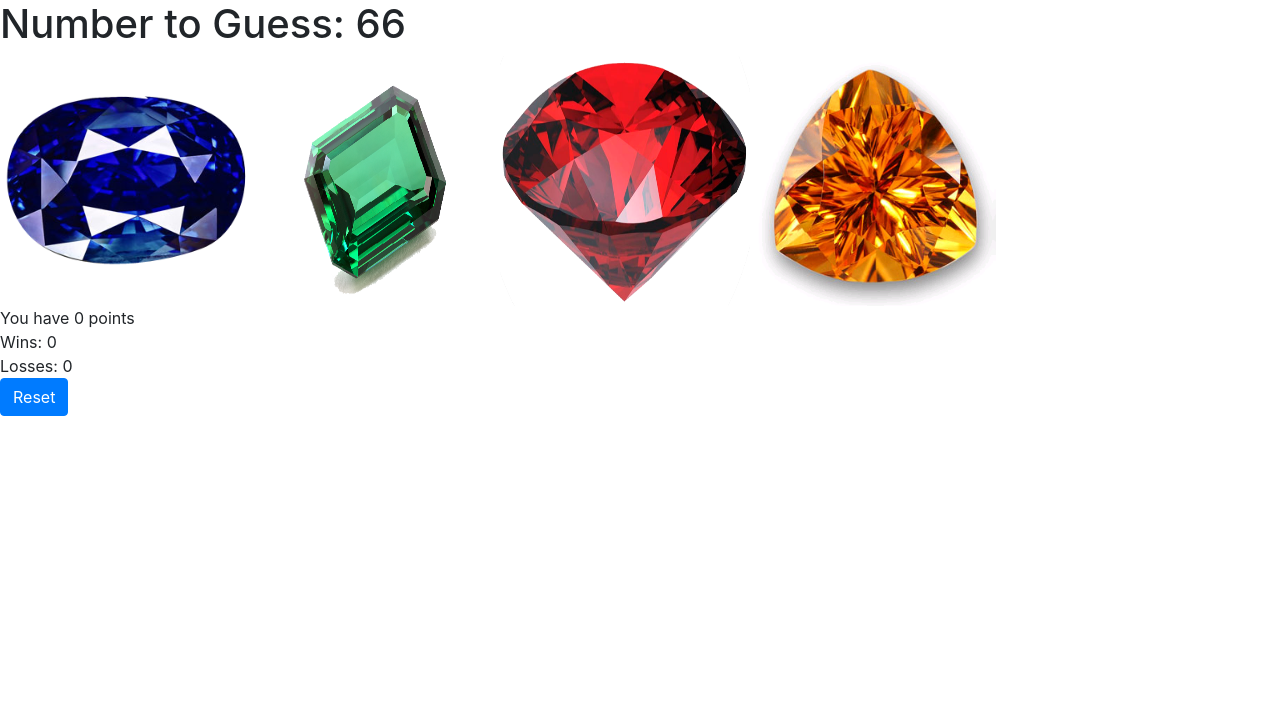
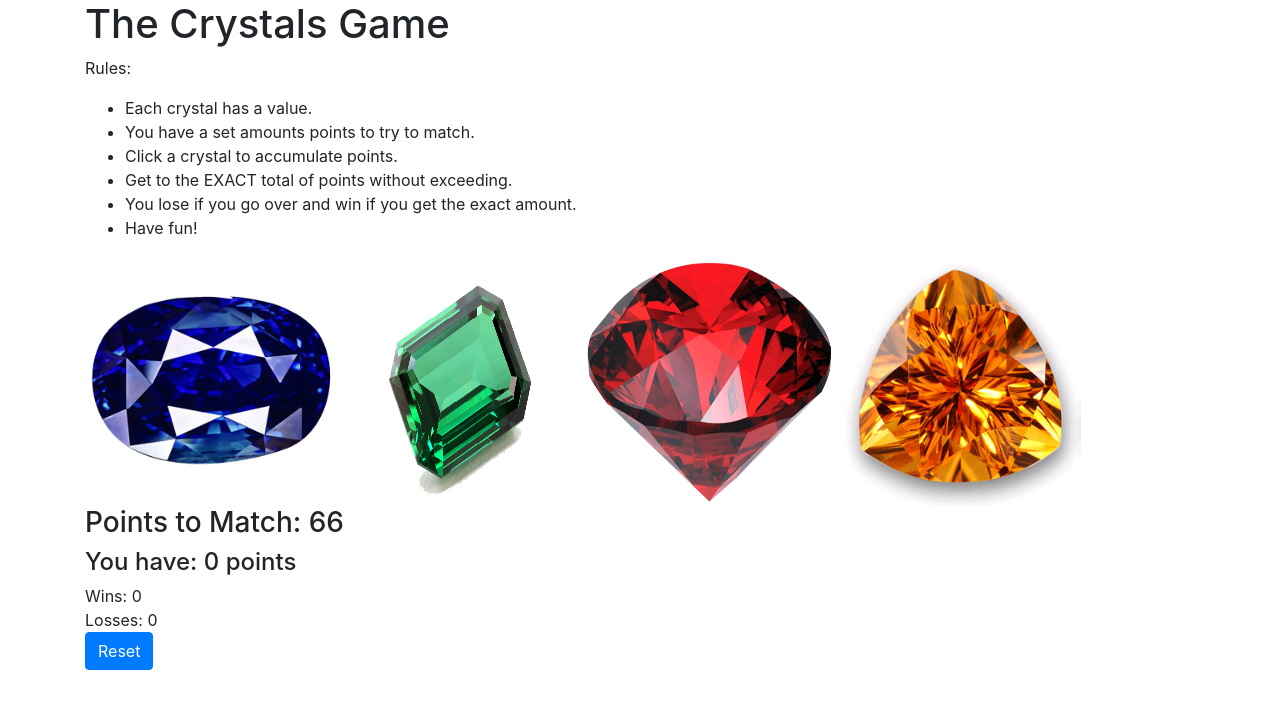
Before and after one commit to antwan024/unit-4-game, a plain HTML site: page index.html in a window 1280 px wide. Drawn offline with nearby package versions, Linux system fonts and the light colour scheme.

Commit message:
Made all content have Boostrap rows and columns

```diff
--- a/assets/javascript/game.js
+++ b/assets/javascript/game.js
@@ -54,7 +54,7 @@
 
     $("#wins").text("Wins:   " + wins);
     $("#losses").text("Losses: " + losses);
-    $("#points").text("You have " + pointTotal + " points");
+    $("#points").text(pointTotal);
 
 
   });
@@ -69,7 +69,7 @@
     var losses = 0;
     $("#wins").text("Wins:   " + wins);
     $("#losses").text("Losses: " + losses);
-    $("#points").text("You have " + pointTotal + " points");
+    $("#points").text(pointTotal);
     startGame();
 
   });
--- a/index.html
+++ b/index.html
@@ -8,39 +8,85 @@
 
 </head>
 <body>
+    <div class="container">
 
-  <h1>Number to Guess: <span id="pointGoal"></span></h1>
+        <div class="row">
+            <div class="col-lg-12" id="header">
+                <h1>The Crystals Game</h1>
+            </div>
+        </div>
 
 
-  <div id="crystals"></div>
-
-  <div id="points">You have 0 points</div>
-
-  <div id="numOfgames">
+        <div class="row">
+            <div class="col-lg-12" id="instructions">
+                <p>Rules:</p>
+                <ul>
+                    <li>Each crystal has a value.</li>
+                    <li>You have a set amounts points to try to match.</li>
+                    <li>Click a crystal to accumulate points.</li>
+                    <li>Get to the EXACT total of points without exceeding.</li>
+                    <li>You lose if you go over and win if you get the exact amount.</li>
+                    <li>Have fun!</li>
+                </ul>
+            </div>
+        </div>
 
 
-        <div id="wins">Wins: 0</div>
-        <div id="losses">Losses:  0</div>
+        <div class="row">
+            <div class="col-lg-12" id="images">
+                <span id="crystals"></span>
+            </div>
+        </div>
 
-  </div>
+
+        <div class="row">
+            <div class="col-lg-12" id="pointsToMatch">
+                <h3>Points to Match: <span id="pointGoal"></span></h3>
+            </div>
+        </div>
+
+
+        <div class="row">
+            <div class="col-lg-12" id="total">
+                <h4>You have: <span id="points">0</span> points</h4>
+            </div>
+        </div>
+
+
+
+
+        <div class="row">
+            <div class="col-lg-12" id="numOfgames">
+                <div id="wins">Wins: 0</div>
+                <div id="losses">Losses:  0</div>
+            </div>
+        </div>
+
+
+        <div class="row">
+            <div class="col-lg-12">
+                <button type="button" class="btn btn-primary " id="reset">Reset</button>
+            </div>
+        </div>
 
 
 
 
 
 
-  <button type="button" class="btn btn-primary " id="reset">Reset</button>
 
 
 
 
 
-  <script type="text/javascript" src="https://cdnjs.cloudflare.com/ajax/libs/jquery/3.2.1/jquery.min.js"></script>
+        <script type="text/javascript" src="https://cdnjs.cloudflare.com/ajax/libs/jquery/3.2.1/jquery.min.js"></script>
 
-  <script type="text/javascript" src="assets/javascript/game.js">
+        <script type="text/javascript" src="assets/javascript/game.js"></script>
 
 
 
-  </script>
+</div>
+
+
 </body>
 </html>
```
